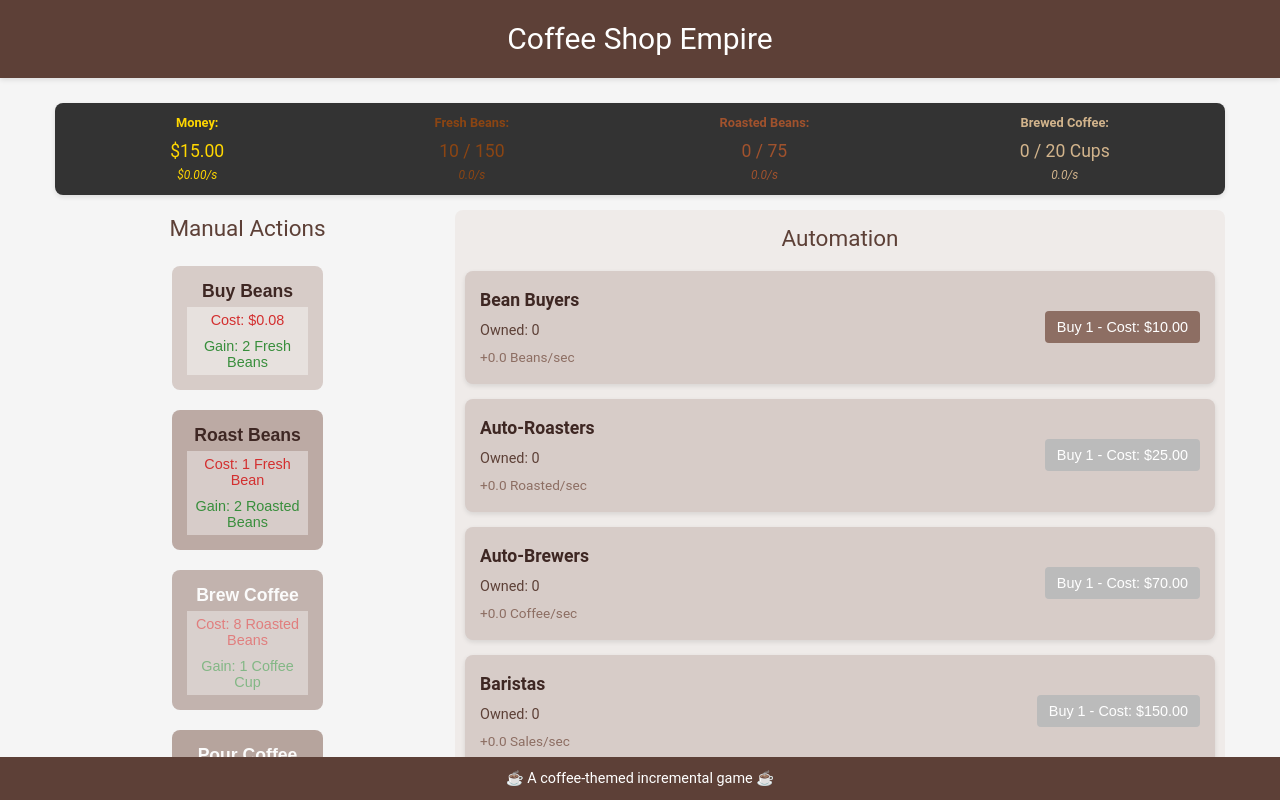
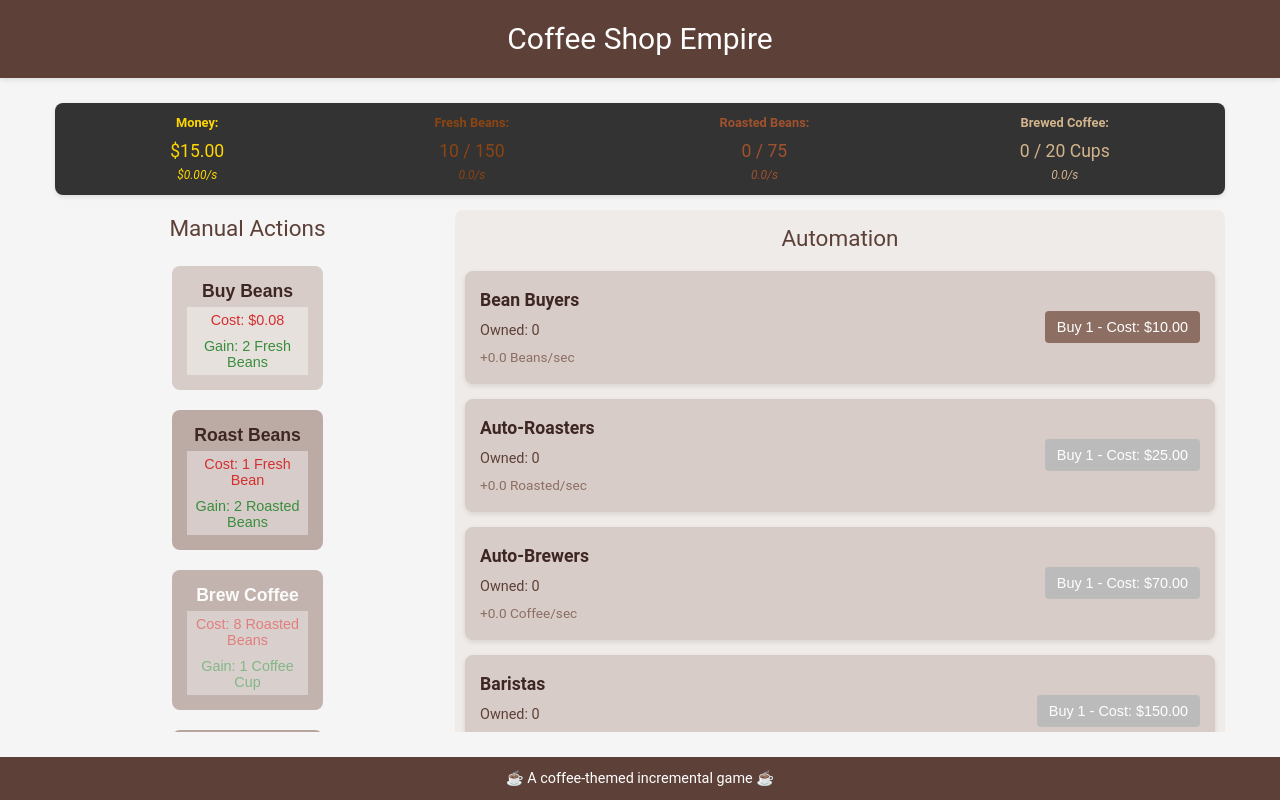
Before and after one commit to nickmessing/lab-js-clicker, a Vue app: page / in a window 1280 px wide. Built offline with nearby package versions, Linux system fonts and the light colour scheme; the HTML template or start-up script is replaced by a standard one.

Commit message:
fix overflows

```diff
--- a/src/App.vue
+++ b/src/App.vue
@@ -29,10 +29,16 @@ body {
   color: #333;
 }
 
+html,
+body,
+.app {
+  height: 100vh;
+  overflow: hidden;
+}
+
 .app {
   display: flex;
   flex-direction: column;
-  height: 100dvh;
 }
 
 header {
@@ -46,7 +52,7 @@ header {
 main {
   flex: 1;
   padding: 10px;
-  overflow: auto;
+  overflow: hidden;
 }
 
 footer {
--- a/src/components/game/GameLayout.vue
+++ b/src/components/game/GameLayout.vue
@@ -66,6 +66,7 @@ if (typeof window !== 'undefined') {
   display: flex;
   flex-direction: column;
   width: 100%;
+  height: 100%;
   gap: 15px;
   max-width: 1200px;
   margin: 0 auto;
@@ -80,6 +81,7 @@ if (typeof window !== 'undefined') {
   display: flex;
   flex: 1;
   gap: 15px;
+  overflow: auto;
 }
 
 .manual-section {
```
